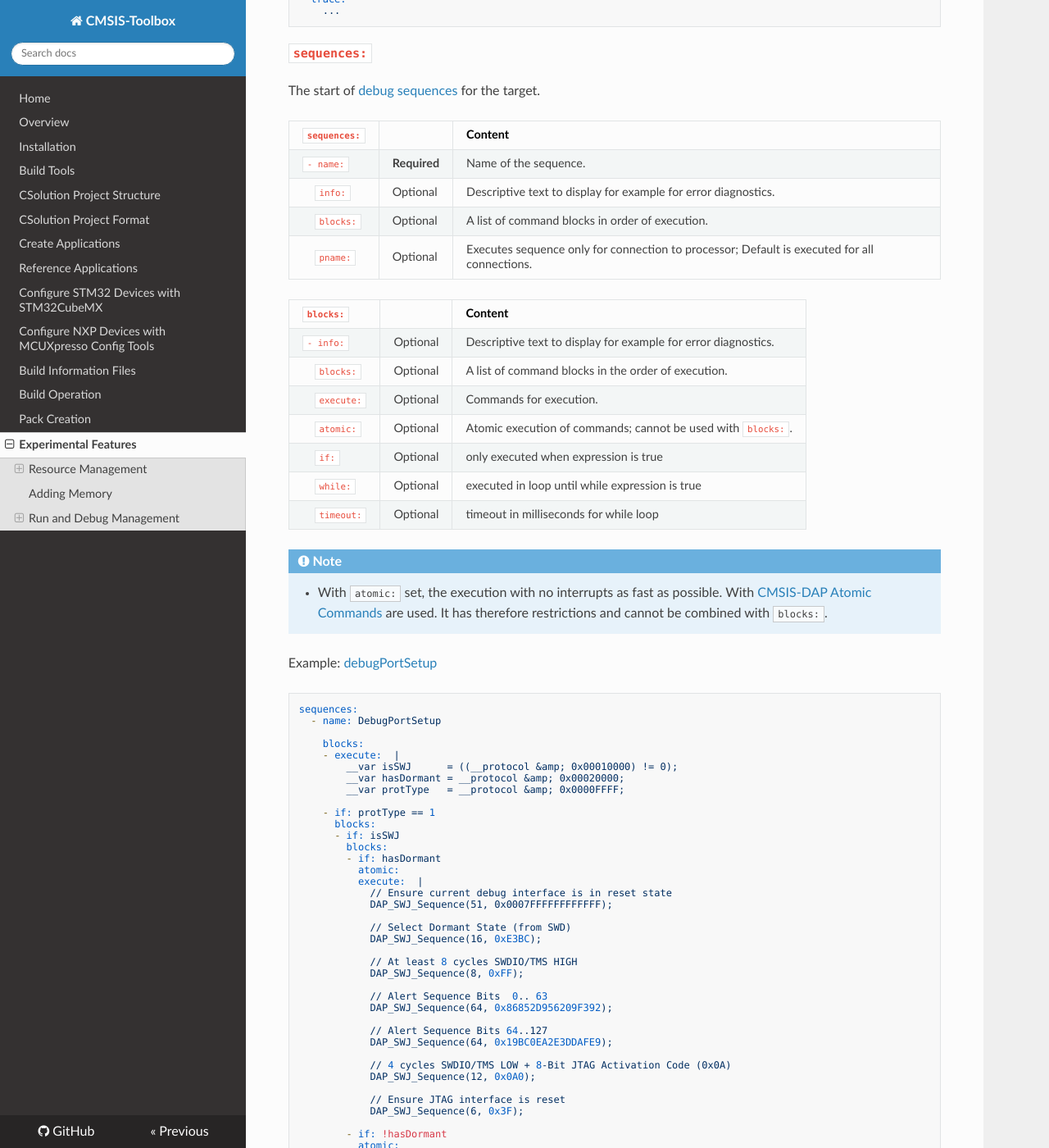
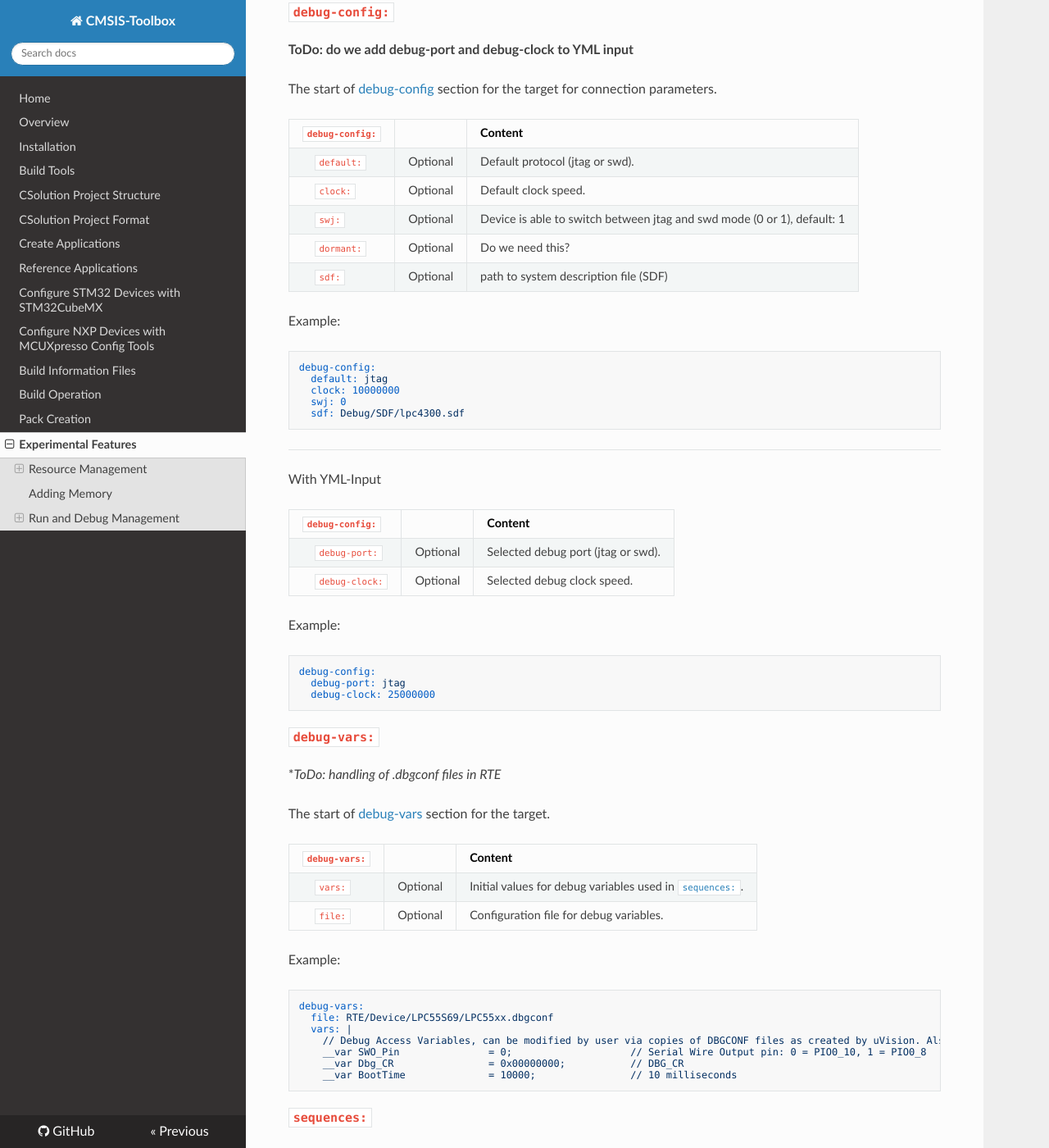
Before and after one commit to Open-CMSIS-Pack/cmsis-toolbox, an MkDocs documentation site: the page built from docs/Experimental-Features.md, in a window 1280 px wide and 1400 px high, scrolled down 5592 px. Shown: the whole window at 82% size. Built offline with MkDocs 1.6.1, drawn with Linux system fonts in a browser that asks for light colours; nearby versions of some CDN libraries; some of the changed text lies outside the part shown.

Commit message:
Worked on Debug setup

````diff
--- a/docs/Experimental-Features.md
+++ b/docs/Experimental-Features.md
@@ -156,21 +156,21 @@ In addition, the user may need the following information, which should be added
 - ToDo: Device configuration information.
 - ToDo: Access information for protected debug ports (i.e. encryption keys).
 
-### `<target-name>.cbuild-run.yml`
+### `*.cbuild-run.yml`
 
-The `<target-name>.cbuild-run.yml` is generated in the `output` folder and provides the relevant information for executing Run and Debug commands. Using the option `--output` allows to redirect the build information files, the `tmp` and `out` directories. The `.cmsis` folder that contains the output is planned to be introduced for VS Code. Overall the `*.cbuild-run.yml` file:
+The file `<solution-name>+<target-type>.cbuild-run.yml` file is generated in the `output` folder and provides the relevant information for executing Run and Debug commands. Overall the `*.cbuild-run.yml` file:
 
 - simplifies the usage of Flash programmers and debuggers.
 - provides consistent information for command line and IDE workflows.
 - ensures that information is portable, i.e. from a cloud-hosted CI system to a desktop test system.
 
-The `<target-name>.cbuild-run.yml` file provides access to PDSC information and the build output of one target. It also exports the [Debug Access Sequences](https://open-cmsis-pack.github.io/Open-CMSIS-Pack-Spec/main/html/debug_description.html).
+The `*.cbuild-run.yml` file provides access to PDSC information and the build output of one target. It also exports the [Debug Access Sequences](https://open-cmsis-pack.github.io/Open-CMSIS-Pack-Spec/main/html/debug_description.html).
 
 ![Run and Debug Information Management](./images/cbuild-run.png "Run and Debug Information Management")
 
-The `<solution-name>+<target-name>.cbuild-run.yml` file represents a context-set of a solution.
+The `<solution-name>+<target-type>.cbuild-run.yml` file represents a single `target-type` of a solution.
 
-**Content of `<target-name>.cbuild-run.yml`:**
+**Content of `<solution-name>+<target-type>.cbuild-run.yml`:**
 
 ```yml
 cbuild-run:
@@ -235,6 +235,71 @@ cbuild-run:
 
   trace:
     ...
+```
+
+### `debug-config:`
+
+**ToDo: do we add debug-port and debug-clock to YML input**
+
+The start of [debug-config](https://open-cmsis-pack.github.io/Open-CMSIS-Pack-Spec/main/html/pdsc_family_pg.html#element_debugconfig) section for the target for connection parameters.
+
+`debug-config:`                                           |              | Content
+:---------------------------------------------------------|--------------|:------------------------------------
+&nbsp;&nbsp;&nbsp; `default:`                             |   Optional   | Default protocol (jtag or swd).
+&nbsp;&nbsp;&nbsp; `clock:`                               |   Optional   | Default clock speed.
+&nbsp;&nbsp;&nbsp; `swj:`                                 |   Optional   | Device is able to switch between jtag and swd mode (0 or 1), default: 1
+&nbsp;&nbsp;&nbsp; `dormant:`                             |   Optional   | Do we need this?
+&nbsp;&nbsp;&nbsp; `sdf:`                                 |   Optional   | path to system description file (SDF)
+
+Example:
+
+```yml
+debug-config:
+  default: jtag
+  clock: 10000000
+  swj: 0
+  sdf: Debug/SDF/lpc4300.sdf
+```
+
+----
+
+With YML-Input
+
+`debug-config:`                                           |              | Content
+:---------------------------------------------------------|--------------|:------------------------------------
+&nbsp;&nbsp;&nbsp; `debug-port:`                          |   Optional   | Selected debug port (jtag or swd).
+&nbsp;&nbsp;&nbsp; `debug-clock:`                         |   Optional   | Selected debug clock speed.
+
+Example:
+
+```yml
+debug-config:
+  debug-port: jtag
+  debug-clock: 25000000
+```
+
+
+### `debug-vars:`
+
+**ToDo: handling of *.dbgconf files in RTE**
+
+The start of [debug-vars](https://open-cmsis-pack.github.io/Open-CMSIS-Pack-Spec/main/html/pdsc_family_pg.html#element_debugvars) section for the target.
+
+`debug-vars:`                                             |              | Content
+:---------------------------------------------------------|--------------|:------------------------------------
+&nbsp;&nbsp;&nbsp; `vars:`                                |   Optional   | Initial values for debug variables used in [`sequences:`](#sequences).
+&nbsp;&nbsp;&nbsp; `file:`                                |   Optional   | Configuration file for debug variables.
+
+Example:
+
+```yml
+debug-vars:
+  file: RTE/Device/LPC55S69/LPC55xx.dbgconf
+  vars: |
+    // Debug Access Variables, can be modified by user via copies of DBGCONF files as created by uVision. Also see sub-family level.
+    __var SWO_Pin               = 0;                    // Serial Wire Output pin: 0 = PIO0_10, 1 = PIO0_8
+    __var Dbg_CR                = 0x00000000;           // DBG_CR
+    __var BootTime              = 10000;                // 10 milliseconds
 ```
 
 ### `sequences:`
````
Also changed, not shown: docs/YML-CBuild-Format.md (+1 -1 lines).
